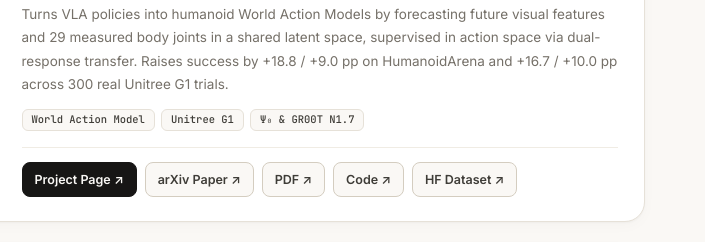
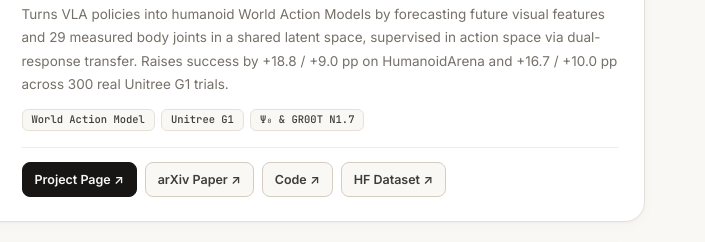
Before and after one commit to chenyizhi123/chenyizhi123.github.io, a plain HTML site: page index.html in a window 1280 px wide. Shown: the part 1780-2022 px from the top of the page, 575-1280 px from the left. Drawn offline with Linux system fonts and the light colour scheme.

Commit message:
Remove redundant PDF link on Zeta-0 card in favor of official arXiv Paper link

```diff
--- a/index.html
+++ b/index.html
@@ -357,7 +357,6 @@
               <div class="pub-links">
                 <a class="plink plink-accent" href="https://chenyizhi123.github.io/zeta0-project/" target="_blank" rel="noopener noreferrer">Project Page &#8599;</a>
                 <a class="plink" href="https://arxiv.org/abs/2611.29277" target="_blank" rel="noopener noreferrer">arXiv Paper &#8599;</a>
-                <a class="plink" href="https://chenyizhi123.github.io/zeta0-project/assets/Zeta0-Humanoid-Full.pdf" target="_blank" rel="noopener noreferrer">PDF &#8599;</a>
                 <a class="plink" href="https://github.com/chenyizhi123/Zeta0" target="_blank" rel="noopener noreferrer">Code &#8599;</a>
                 <a class="plink" href="https://huggingface.co/datasets/SII-yizhi/zeta0-real-dataset" target="_blank" rel="noopener noreferrer">HF Dataset &#8599;</a>
               </div>
```
